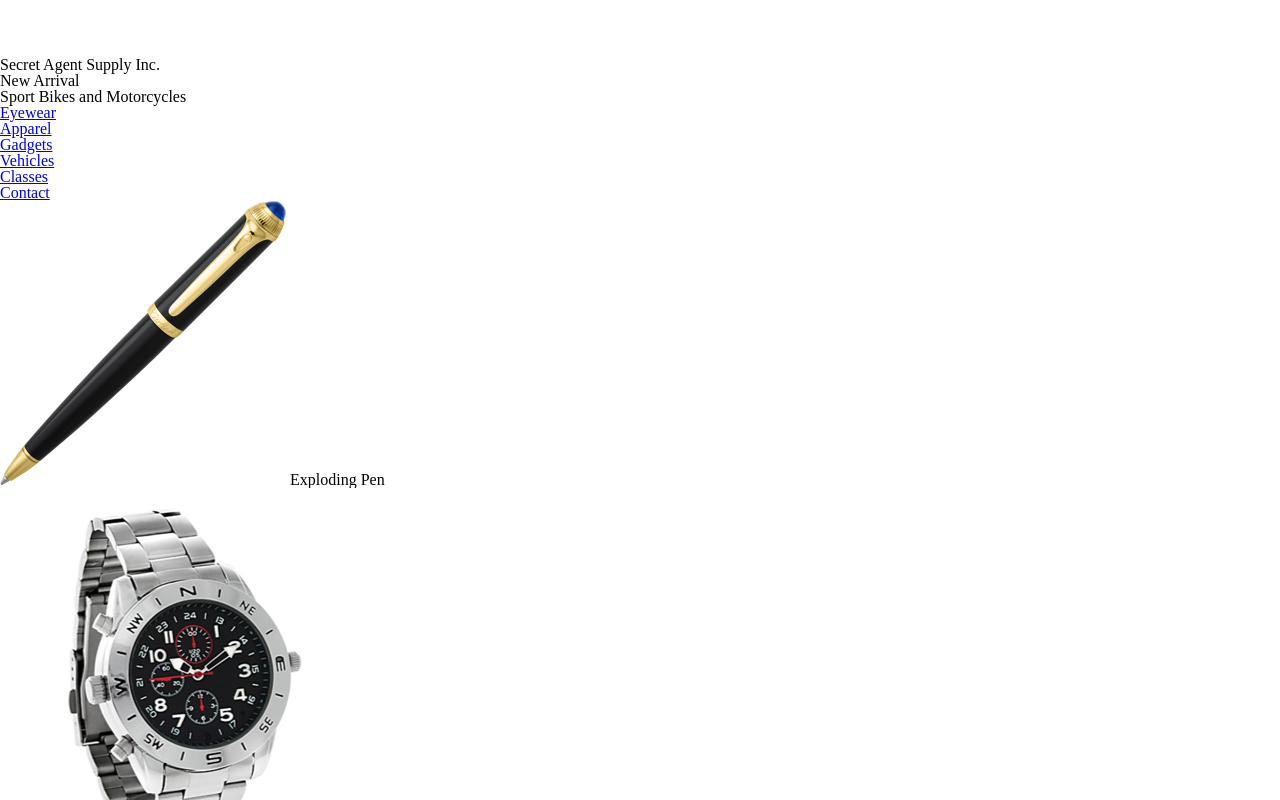
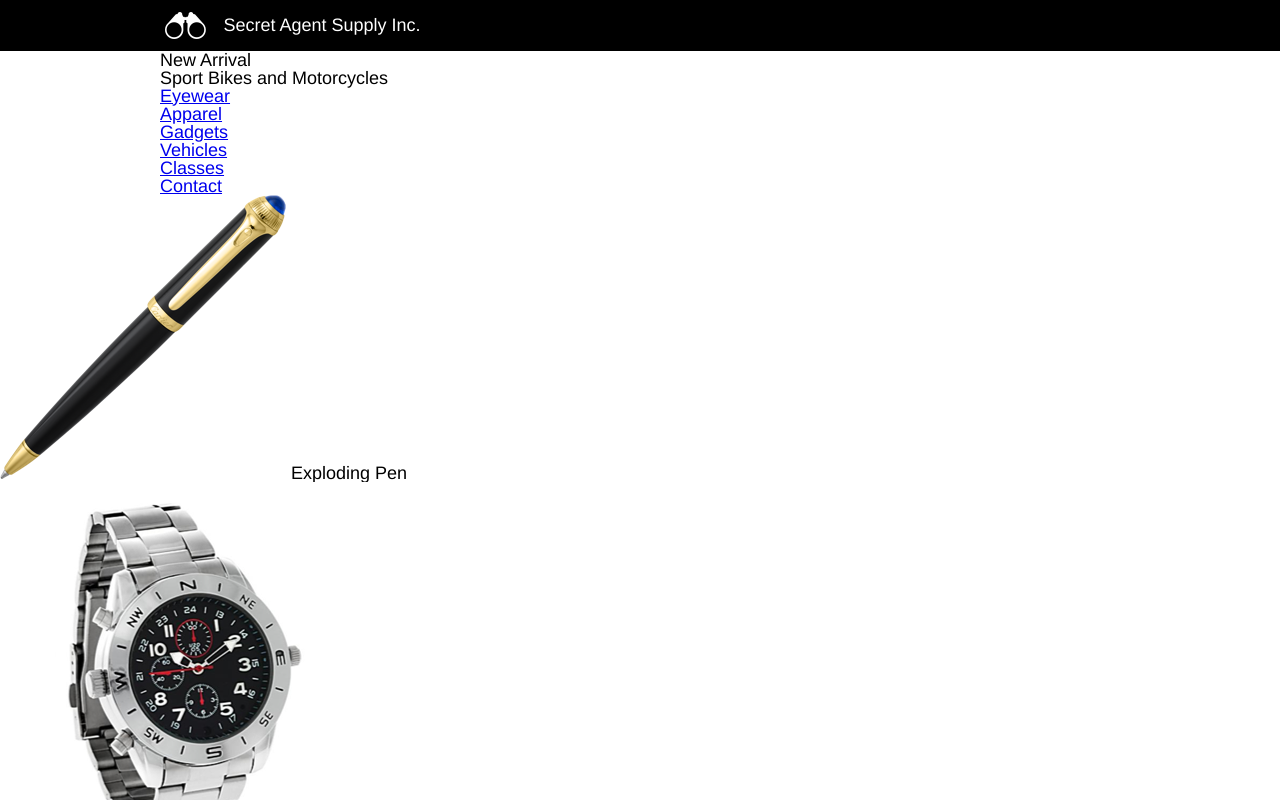
Before and after one commit to sebbiet/ca-unit5-secretagentsupply, a plain HTML site: page index.html in a window 1280 px wide. Shown: the top 800 px of the page. Drawn offline with Linux system fonts and the light colour scheme; files that its build step writes are made by us from their sources.

Commit message:
Added header styles.

```diff
--- a/index.html
+++ b/index.html
@@ -3,8 +3,8 @@
   <head>
     <meta charset="utf-8">
     <title>Secret Agent Supply Inc.</title>
-    <link rel="stylesheet" type="text/css" href=".resources/css/reset.css">
-    <link rel="stylesheet" type="text/css" href=".resources/css/style.css">
+    <link rel="stylesheet" type="text/css" href="./resources/css/reset.css">
+    <link rel="stylesheet" type="text/css" href="./resources/css/style.css">
   </head>
   <body>
     <!-- Header and Navigation -->
--- a/resources/css/style.css
+++ b/resources/css/style.css
@@ -0,0 +1,33 @@
+/* Unverisal Styles */
+
+html {
+  font-size: 18px;
+  background-color: white;
+}
+
+body {
+  font-family: helvetica; sans-serif;
+}
+
+.container {
+  max-width: 960px;
+  margin: 0 auto;
+}
+
+/* header */
+
+.company-title {
+  background-color: black;
+  color: white;
+}
+
+.company-title .container {
+  display: flex;
+  align-items: center;
+  padding: 0.66rem 0 0.66rem .5rem
+}
+
+.company-title img {
+  height: 1.5rem;
+  padding-right: 1rem;
+}
```
Also changed, not shown: resources/images/redline.jpg (added).
